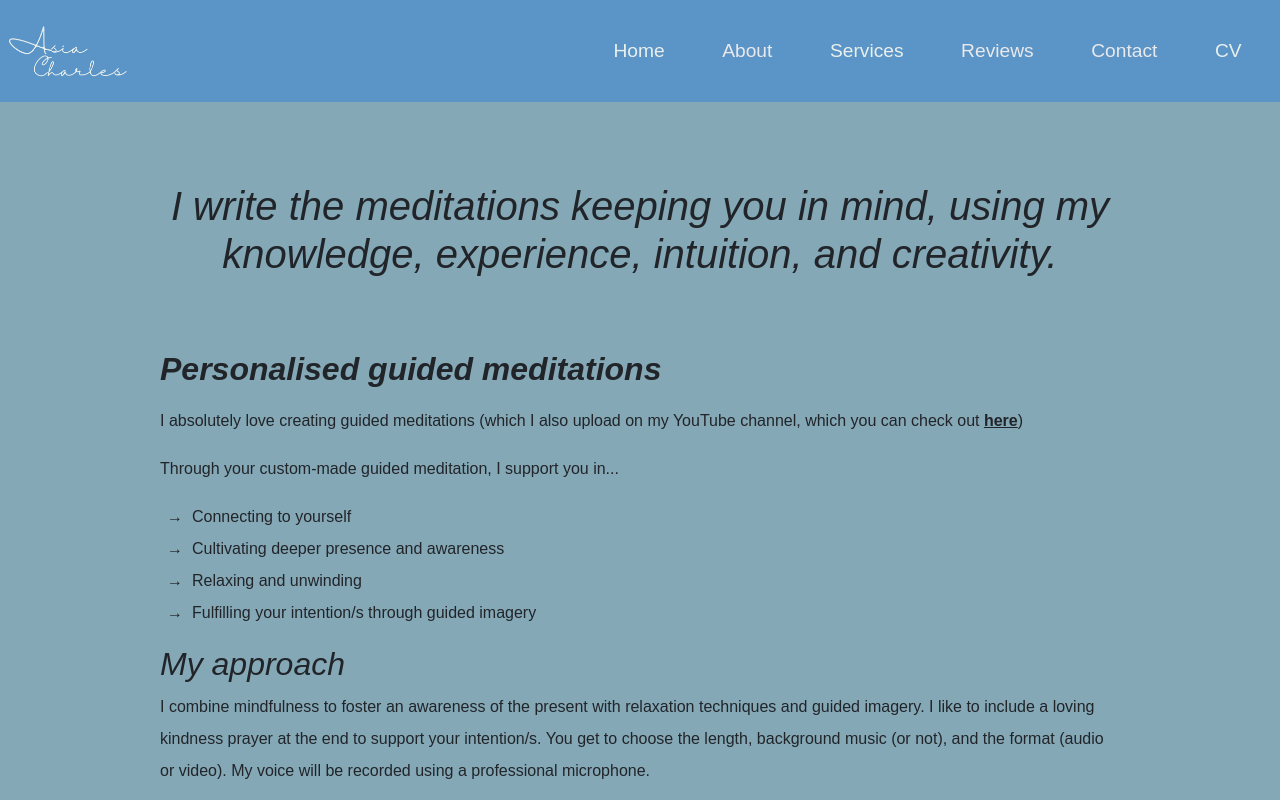
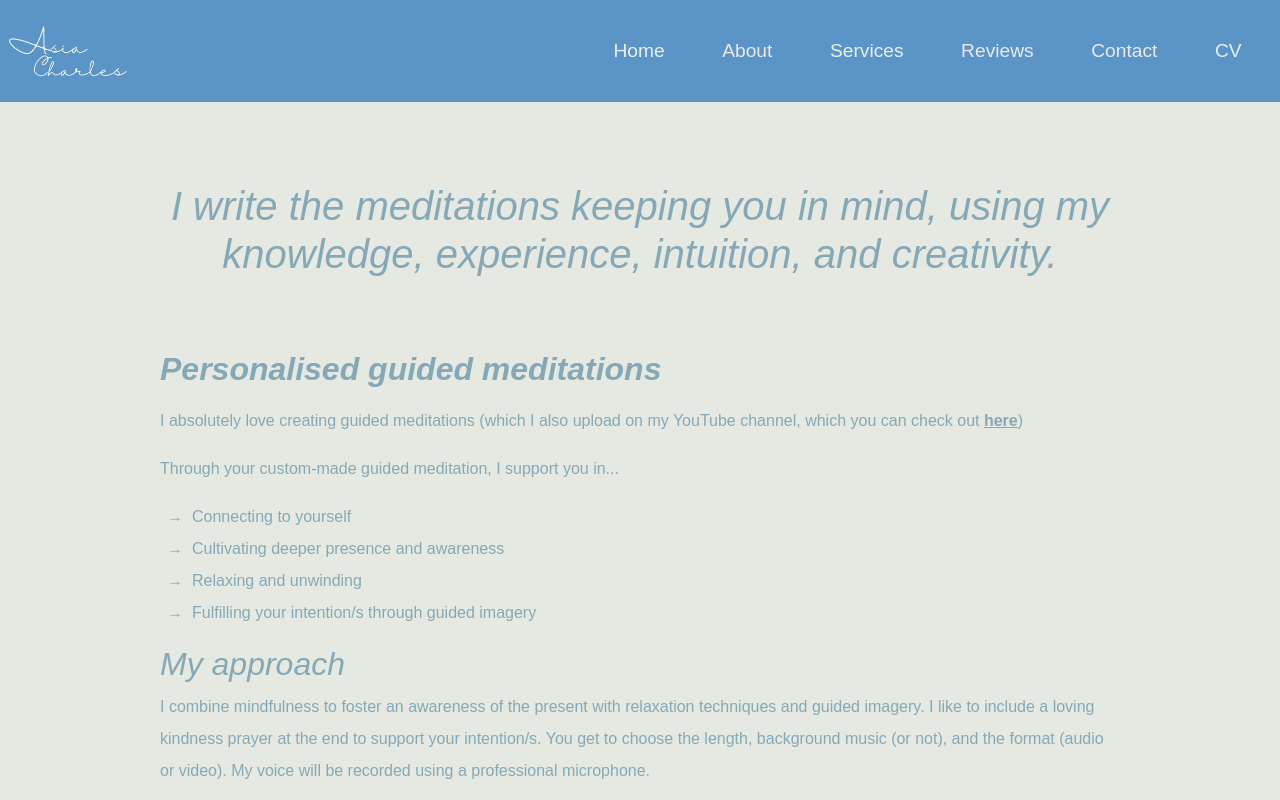
Before and after one commit to NicoleTM17/Asia-Charles-Website, a React (Create React App) app: page /services in a window 1280 px wide. Shown: the top 800 px of the page. Built offline with nearby package versions, Linux system fonts and the light colour scheme; what webfontloader would draw is missing.

Commit message:
same-page navigation working, but still having trouble navigating from services path

```diff
--- a/src/styles/Services.css
+++ b/src/styles/Services.css
@@ -1,7 +1,7 @@
 
 #services{
   width: 100%;
-  background-color: #85a8b7;
+  /* background-color: #85a8b7; */
 }
 
 .services-slogan{
@@ -22,10 +22,11 @@
 
 .services-details{
   padding: 5em 10em;
-  background-color: #85a8b7;
-  color: var(--licorice-color);
+  background-color: #e6e9e1;
+  color: #85a8b7;
   line-height: 2;
   font-family: var(--text-me);
+  border-bottom: 3px solid #85a8b7;
 }
 
 
@@ -35,7 +36,7 @@
 
 
 .how-it-works{
-  background-color:#6e9ca1;
+  background-color:#85a8b7;
   width: 100%;
   padding: 2em 2em;
   font-family: var(--text-me);
@@ -74,98 +75,3 @@
 
 /* #BDB8B6 -services
 #9a9593 - how it works */
-
-
-
-
-
-
-
-
-/* OLD CODE */
-
-
-/* #services{
-  width: 100%;
-  padding: 5em 10em;
-  position: relative;
-  background-color: #CEDEBD;
-}
-
-.my-services-quote{
-  text-align: center;
-  font-size: 3em;
-  color: var(--licorice-black-color);
-}
-
-.my-services-text{
-  text-align: center;
-  font-size: 1em;
-  font-weight: 300;
-  color: var(--licorice-black-color);
-}
-
-.services-wrapper{
-  display: flex;
-  margin-top: 3em;
-  color: var(--licorice-black-color);
-}
-
-.lesson-plan{
-  text-align: center;
-}
-
-.lesson-plan-boxes-one{
-  display: flex;
-  margin-right: 1em;
-  margin-top: 2em;
-}
-
-.lesson-box{
-  position: relative;
-  border: 3px solid var(--grass-green-color);
-  border-radius: 5px;
-  width: 150px;
-  height: 150px;
-  padding: 1.5em 1em;
-  text-align: center;
-  background-color: rgba(255, 255, 255, 0.9);
-  margin-left: 1em;
-}
-
-.lesson-plan-boxes-two{
-  display: flex;
-  margin-right: 1em;
-  margin-top: 2em;
-}
-
-.number{
-  position: absolute;
-  top: 0;
-  left: 0.5em;
-  font-size: 1em;
-  font-weight: bold;
-}
-
-.outcomes{
-  padding-left: 7em;
-}
-
-.lesson-outcomes-header{
-  text-align: center;
-}
-
-.lesson-outcomes{
-  text-align: center;
-  background-color: rgba(255, 255, 255, 0.9);
-  border: 3px solid var(--grass-green-color);
-  border-radius: 5px;
-  padding: 2em 2em;
-  line-height: 2.7;
-  margin-top: 1.7em;
-}
-
-.outcome{
-  list-style-type: circle;
-  font-weight: 300;
-} */
```
